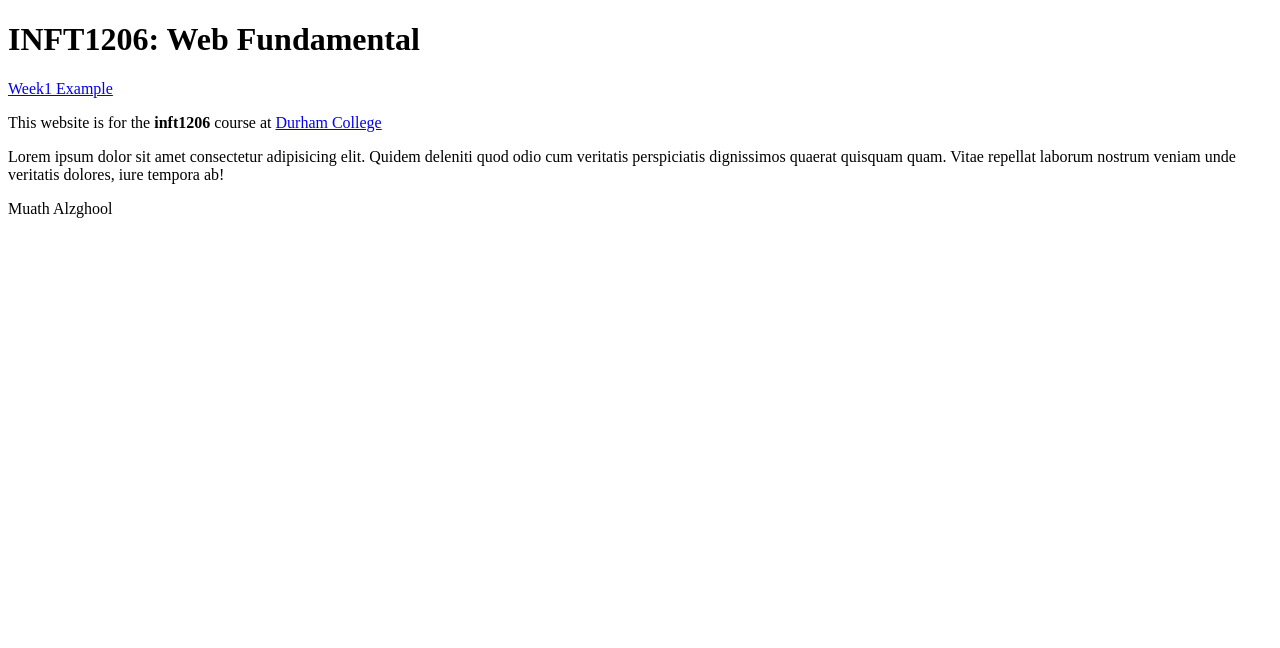
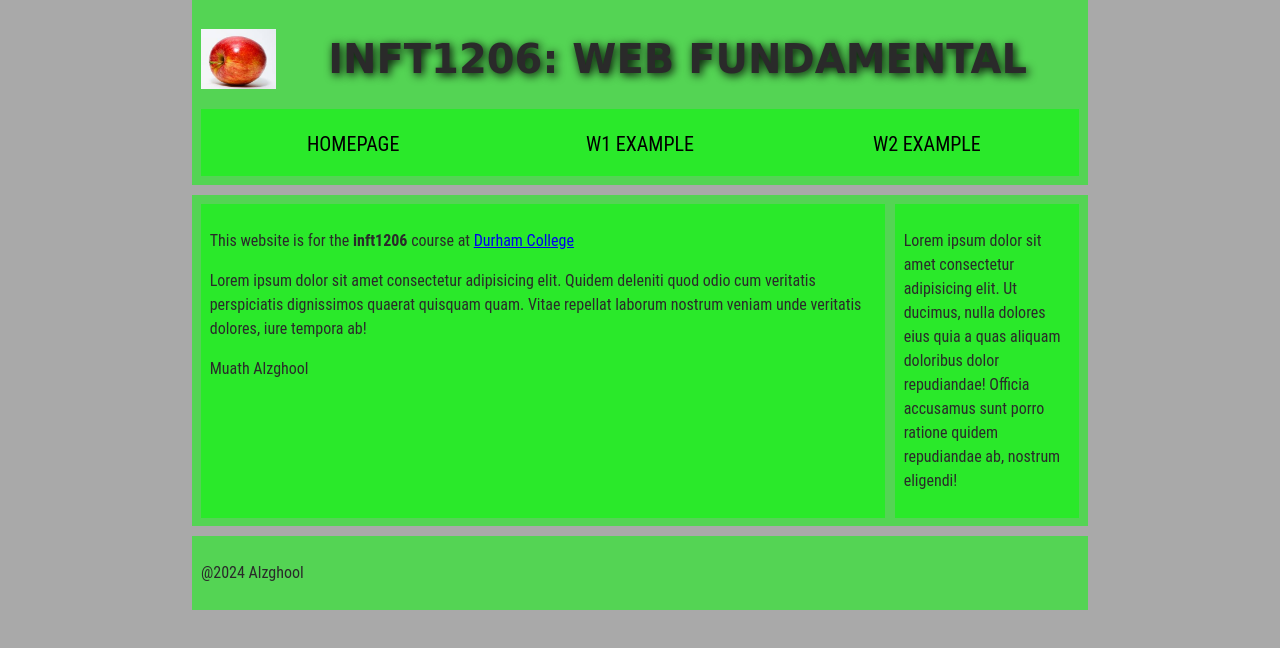
Before and after one commit to mrrz75/inft1206sec6, a plain HTML site: page index.html in a window 1280 px wide. Drawn offline with Linux system fonts and the light colour scheme.

Commit message:
Add structural tags

```diff
--- /dev/null
+++ b/css/style.css
@@ -0,0 +1,138 @@
+/* || General setup */
+
+html, body {
+  margin: 0;
+  padding: 0;
+}
+
+html {
+  font-size: 10px;
+  background-color: #a9a9a9;
+}
+
+body {
+  width: 70%;
+  min-width: 800px;
+  margin: 0 auto;
+}
+
+/* || typography */
+
+h1, h2, h3 {
+  font-family: 'Cinzel Decorative', cursive;
+  color: #2a2a2a;
+}
+
+p, input, li {
+  font-family: 'Roboto Condensed', sans-serif;
+  color: #2a2a2a;
+}
+
+h1 {
+  font-size: 4rem;
+  text-align: center;
+  text-shadow: 2px 2px 10px black;
+}
+
+h2 {
+  font-size: 3rem;
+  text-align: center;
+}
+
+h3 {
+  font-size: 2.2rem;
+}
+
+p, li {
+  font-size: 1.6rem;
+  line-height: 1.5;
+}
+
+/* || header layout */
+
+header {
+  margin-bottom: 10px;
+  display: flex;
+  flex-flow: row wrap;
+}
+
+body > * {
+  background-color: red;
+  padding: 1%;
+}
+
+main, header, nav, article, aside, footer, section {
+  background-color: rgba(0,255,0,0.5);
+  padding: 1%;
+}
+
+h1 {
+  flex: 5;
+  text-transform: uppercase;
+}
+
+header img {
+  display: block;
+  height: 60px;
+  padding-top: 20.15px;
+}
+
+nav {
+  height: 50px;
+  flex: 100%;
+  display: flex;
+}
+
+nav ul {
+  padding: 0;
+  list-style-type: none;
+  flex: 2;
+  display: flex;
+}
+
+nav li {
+  display: inline;
+  text-align: center;
+  flex: 1;
+}
+
+nav a, nav span {
+  display: inline-block;
+  font-size: 2rem;
+  height: 3rem;
+  line-height: 1.7;
+  text-transform: uppercase;
+  text-decoration: none;
+  color: black;
+
+}
+
+/* || main layout */
+
+main {
+  display: flex;
+}
+
+article, section {
+  flex: 4;
+}
+
+aside {
+  flex: 1;
+  margin-left: 10px;
+  padding: 1%;
+}
+
+aside a {
+  display: block;
+  float: left;
+  width: 50%;
+}
+
+aside img {
+  max-width: 100%;
+}
+
+footer {
+  margin-top: 10px;
+}
--- a/index.html
+++ b/index.html
@@ -3,13 +3,32 @@
 <head>
     <meta charset="UTF-8">
     <meta name="viewport" content="width=device-width, initial-scale=1.0">
+    <link rel="stylesheet" href="./css/style.css">
     <title>INFT1206</title>
 </head>
 <body>
-    <h1>INFT1206: Web Fundamental</h1>
-    <a href="./week1/week1-example1.html">Week1 Example </a>
-    <p>This website is for the <strong>inft1206</strong> course at <a href="https://durhamcollege.ca/">Durham College</a></p>
-    <p>Lorem ipsum dolor sit amet consectetur adipisicing elit. Quidem deleniti quod odio cum veritatis perspiciatis dignissimos quaerat quisquam quam. Vitae repellat laborum nostrum veniam unde veritatis dolores, iure tempora ab!</p>
-    <p>Muath Alzghool</p>
+    <header>
+        <img src="../images/logo.jpg" alt="My logo" width="75">
+        <h1>INFT1206: Web Fundamental</h1>
+        <nav>
+            <ul>
+                <li><a href="./index.html">Homepage</a></li>
+                <li><a href="./week1/week1-example1.html">W1 Example </a></li>
+                <li><a href="">W2 Example</a></li>
+            </ul>
+        </nav>
+    </header>
+
+    <main>
+        <article>
+            <p>This website is for the <strong>inft1206</strong> course at <a href="https://durhamcollege.ca/">Durham College</a></p>
+            <p>Lorem ipsum dolor sit amet consectetur adipisicing elit. Quidem deleniti quod odio cum veritatis perspiciatis dignissimos quaerat quisquam quam. Vitae repellat laborum nostrum veniam unde veritatis dolores, iure tempora ab!</p>
+            <p>Muath Alzghool</p>
+        </article>
+
+        <aside><p>Lorem ipsum dolor sit amet consectetur adipisicing elit. Ut ducimus, nulla dolores eius quia a quas aliquam doloribus dolor repudiandae! Officia accusamus sunt porro ratione quidem repudiandae ab, nostrum eligendi!</p></aside>
+    </main>
+
+    <footer><p>@2024 Alzghool</p></footer>
 </body>
 </html>
```
